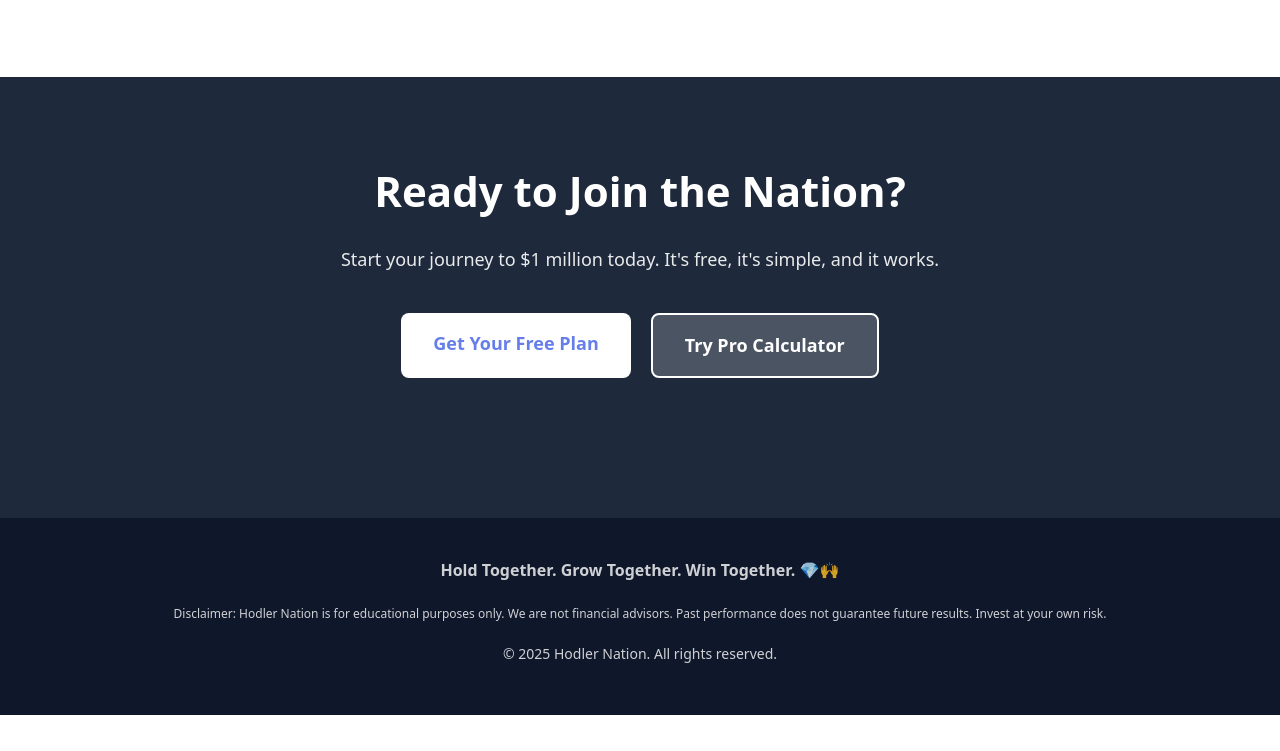
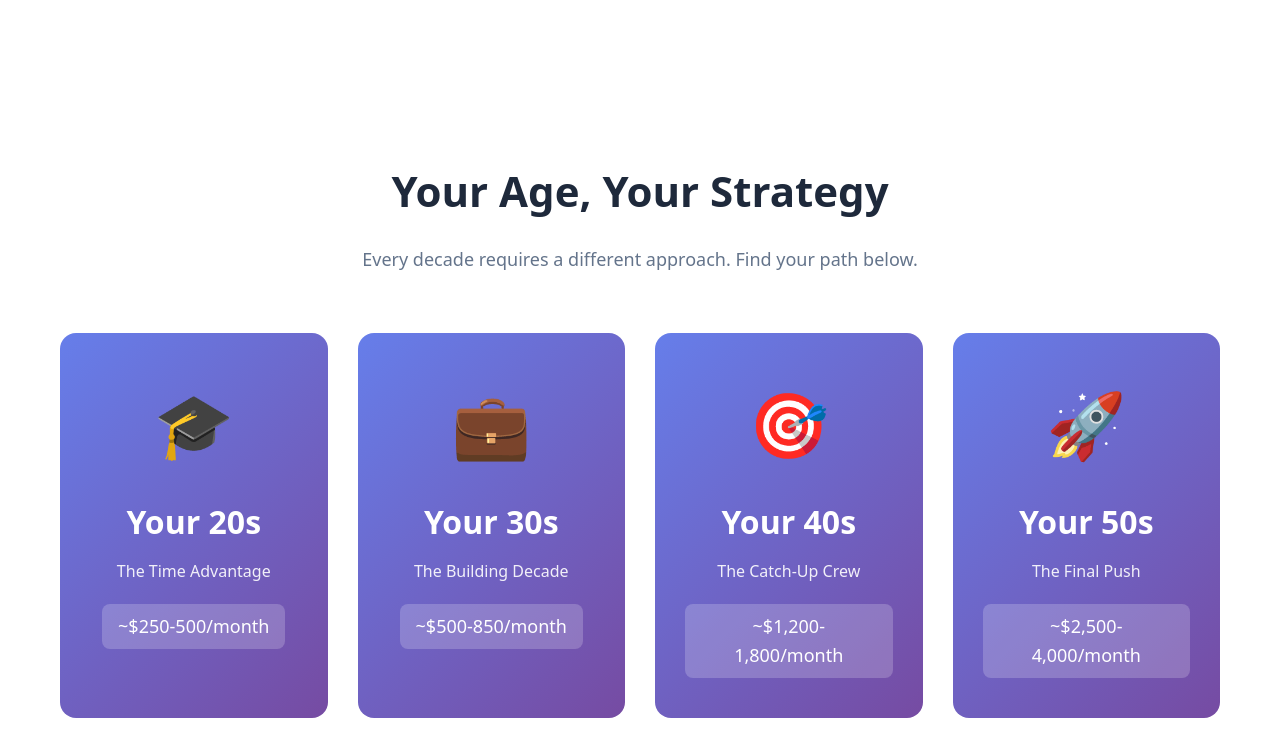
Before and after one commit to kyunghong-prog/hodler-nation, a plain HTML site: page index.html in a window 1280 px wide. Shown: the part 1729-2480 px from the top of the page. Before the commit the page ends 2444 px from the top, so only its background shows below. Drawn offline with Linux system fonts and the light colour scheme.

Commit message:
Update index.html

```diff
--- a/index.html
+++ b/index.html
@@ -167,6 +167,59 @@
             line-height: 1.6;
         }
 
+        .age-section {
+            padding: 80px 20px;
+            max-width: 1200px;
+            margin: 0 auto;
+        }
+
+        .age-grid {
+            display: grid;
+            grid-template-columns: repeat(auto-fit, minmax(250px, 1fr));
+            gap: 30px;
+            margin-top: 40px;
+        }
+
+        .age-card {
+            background: linear-gradient(135deg, #667eea 0%, #764ba2 100%);
+            color: white;
+            padding: 40px 30px;
+            border-radius: 16px;
+            text-align: center;
+            cursor: pointer;
+            transition: transform 0.2s, box-shadow 0.2s;
+        }
+
+        .age-card:hover {
+            transform: translateY(-8px);
+            box-shadow: 0 20px 40px rgba(102, 126, 234, 0.4);
+        }
+
+        .age-emoji {
+            font-size: 64px;
+            margin-bottom: 20px;
+        }
+
+        .age-title {
+            font-size: 32px;
+            font-weight: bold;
+            margin-bottom: 12px;
+        }
+
+        .age-subtitle {
+            font-size: 16px;
+            opacity: 0.9;
+            margin-bottom: 20px;
+        }
+
+        .age-amount {
+            font-size: 18px;
+            background: rgba(255,255,255,0.2);
+            padding: 8px 16px;
+            border-radius: 8px;
+            display: inline-block;
+        }
+
         .cta-section {
             background: #1e293b;
             color: white;
@@ -201,10 +254,13 @@
             .hero h1 { font-size: 36px; }
             .hero .tagline { font-size: 18px; }
             .section-title { font-size: 32px; }
+            .cta-buttons { flex-direction: column; align-items: center; }
+            .btn { width: 100%; max-width: 300px; }
         }
     </style>
 </head>
 <body>
+    <!-- Hero Section -->
     <section class="hero">
         <h1>💎 Welcome to Hodler Nation 💎</h1>
         <p class="tagline">Your Path to $1 Million by 65</p>
@@ -214,8 +270,8 @@
         </p>
 
         <div class="cta-buttons">
-            <a href="calculator.html" class="btn btn-primary">Calculate Your Path</a>
-            <a href="#features" class="btn btn-secondary">Learn More</a>
+            <a href="calculator.html" class="btn btn-primary">Free Calculator</a>
+            <a href="pro-calculator.html" class="btn btn-secondary">Pro Calculator</a>
         </div>
 
         <div class="stats">
@@ -234,6 +290,7 @@
         </div>
     </section>
 
+    <!-- Features Section -->
     <section class="features" id="features">
         <h2 class="section-title">Why Hodler Nation?</h2>
         <p class="section-subtitle">
@@ -297,15 +354,54 @@
         </div>
     </section>
 
+    <!-- Age Groups Section -->
+    <section class="age-section">
+        <h2 class="section-title">Your Age, Your Strategy</h2>
+        <p class="section-subtitle">
+            Every decade requires a different approach. Find your path below.
+        </p>
+
+        <div class="age-grid">
+            <div class="age-card" onclick="location.href='20s-strategy.html'">
+                <div class="age-emoji">🎓</div>
+                <div class="age-title">Your 20s</div>
+                <p class="age-subtitle">The Time Advantage</p>
+                <div class="age-amount">~$250-500/month</div>
+            </div>
+
+            <div class="age-card" onclick="location.href='30s-strategy.html'">
+                <div class="age-emoji">💼</div>
+                <div class="age-title">Your 30s</div>
+                <p class="age-subtitle">The Building Decade</p>
+                <div class="age-amount">~$500-850/month</div>
+            </div>
+
+            <div class="age-card" onclick="location.href='40s-strategy.html'">
+                <div class="age-emoji">🎯</div>
+                <div class="age-title">Your 40s</div>
+                <p class="age-subtitle">The Catch-Up Crew</p>
+                <div class="age-amount">~$1,200-1,800/month</div>
+            </div>
+
+            <div class="age-card" onclick="location.href='50s-strategy.html'">
+                <div class="age-emoji">🚀</div>
+                <div class="age-title">Your 50s</div>
+                <p class="age-subtitle">The Final Push</p>
+                <div class="age-amount">~$2,500-4,000/month</div>
+            </div>
+        </div>
+    </section>
+
+    <!-- CTA Section -->
     <section class="cta-section">
         <h2>Ready to Join the Nation?</h2>
         <p>Start your journey to $1 million today. It's free, it's simple, and it works.</p>
         <div class="cta-buttons">
             <a href="calculator.html" class="btn btn-primary">Get Your Free Plan</a>
-            <a href="pro-calculator.html" class="btn btn-secondary">Try Pro Calculator</a>
         </div>
     </section>
 
+    <!-- Footer -->
     <footer>
         <p><strong>Hold Together. Grow Together. Win Together.</strong> 💎🙌</p>
         <p style="font-size: 12px; margin-top: 20px;">
```
